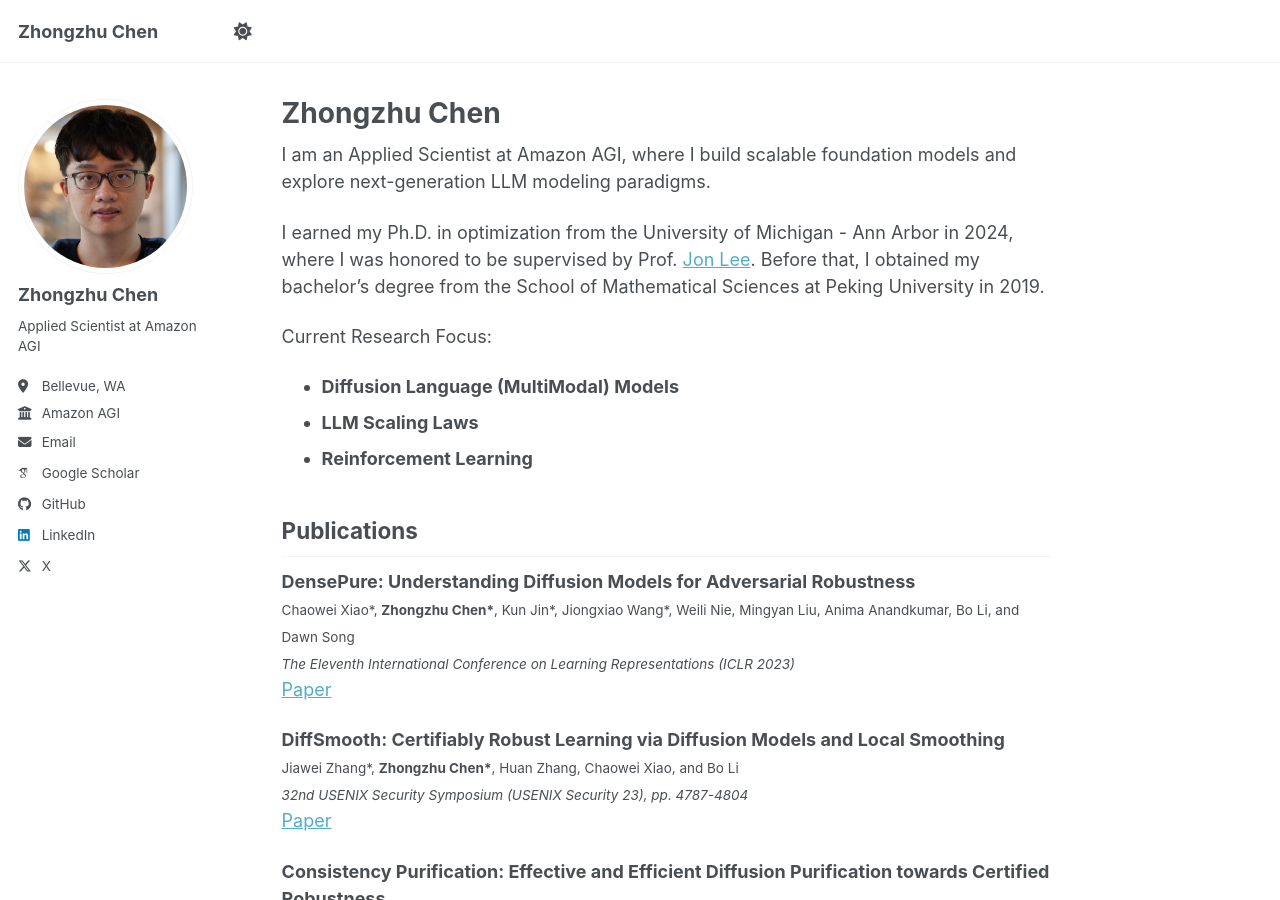
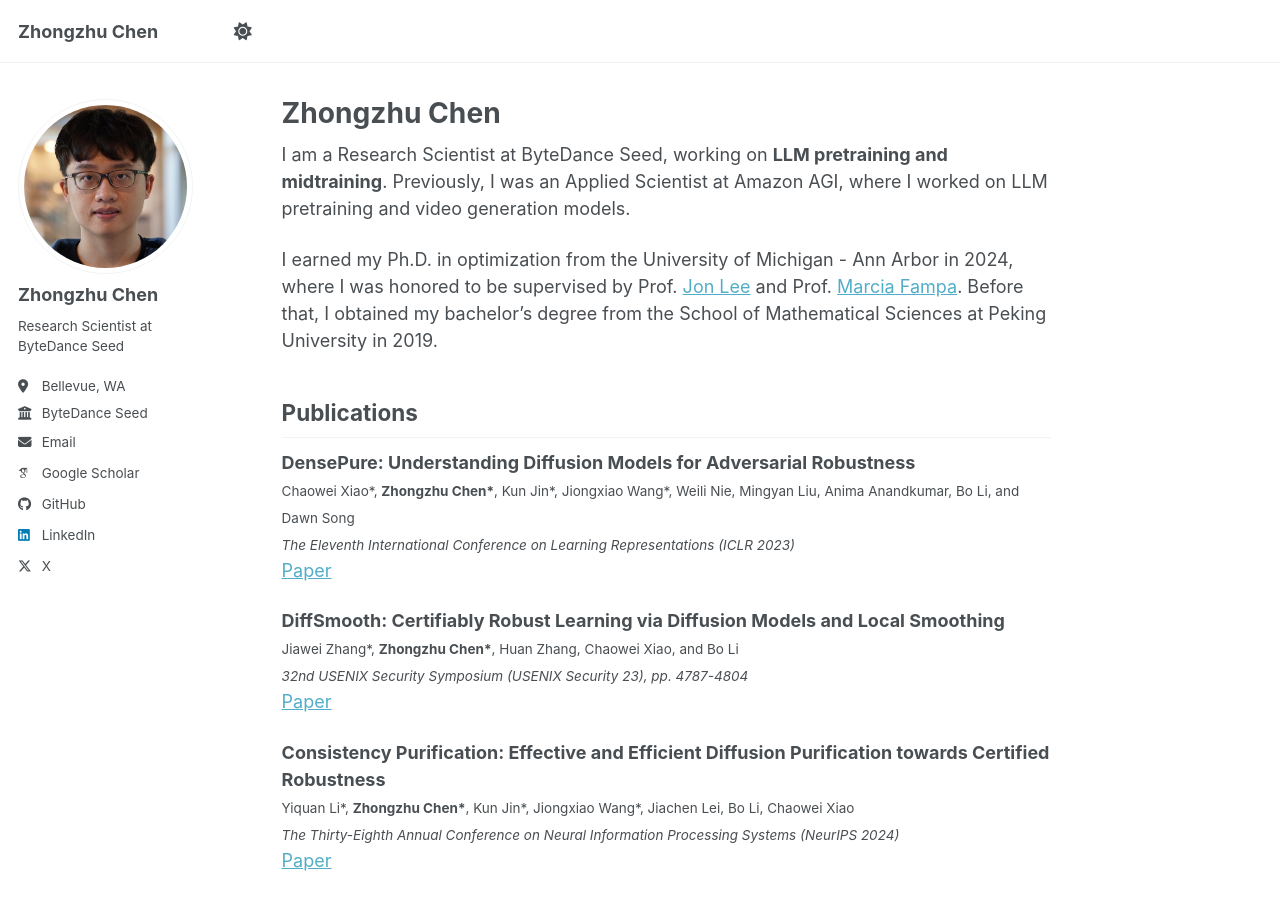
Before and after one commit to zhongzhuchen/zhongzhuchen.github.io, a Jekyll site: the page built from _pages/about.md, in a window 1280 px wide and 900 px high. Built offline with Jekyll 4.4.1, drawn with Linux system fonts in a browser that asks for light colours; some web fonts are replaced; a script bundle is joined from its source files by our own code; library files that are not in the unit come from our copies.

Commit message:
docs: update personal website bio

```diff
--- a/_config.yml
+++ b/_config.yml
@@ -12,7 +12,7 @@ site_theme               : "default" # Currently available options are "default"
 title                    : "Zhongzhu Chen"
 title_separator          : "-"
 name                     : &name "Zhongzhu Chen"
-description              : &description "Applied Scientist at Amazon AGI | Ph.D. in Operations Research"
+description              : &description "Research Scientist at ByteDance Seed | Ph.D. in Operations Research"
 url                      : https://zhongzhuchen.github.io
 baseurl                  : "" # the subpath of your site, e.g. "/blog"
 repository               : "zhongzhuchen/zhongzhuchen.github.io"
@@ -25,9 +25,9 @@ author:
   avatar           : "profile.png"
   name             : "Zhongzhu Chen"
   pronouns         : # example: "she/her"
-  bio              : "Applied Scientist at Amazon AGI"
+  bio              : "Research Scientist at ByteDance Seed"
   location         : "Bellevue, WA"
-  employer         : "Amazon AGI"
+  employer         : "ByteDance Seed"
   uri              : # URL
   email            : "zhongzhc@umich.edu"
 
--- a/_pages/about.md
+++ b/_pages/about.md
@@ -7,15 +7,9 @@ redirect_from:
   - /about.html
 ---
 
-I am an Applied Scientist at Amazon AGI, where I build scalable foundation models and explore next-generation LLM modeling paradigms.
+I am a Research Scientist at ByteDance Seed, working on **LLM pretraining and midtraining**. Previously, I was an Applied Scientist at Amazon AGI, where I worked on LLM pretraining and video generation models.
 
-I earned my Ph.D. in optimization from the University of Michigan - Ann Arbor in 2024, where I was honored to be supervised by Prof. [Jon Lee](https://sites.google.com/site/jonleewebpage/). Before that, I obtained my bachelor's degree from the School of Mathematical Sciences at Peking University in 2019.
-
-Current Research Focus:
-
-- **Diffusion Language (MultiModal) Models**
-- **LLM Scaling Laws**
-- **Reinforcement Learning**
+I earned my Ph.D. in optimization from the University of Michigan - Ann Arbor in 2024, where I was honored to be supervised by Prof. [Jon Lee](https://sites.google.com/site/jonleewebpage/) and Prof. [Marcia Fampa](https://marciafampa.com/index_eng.html). Before that, I obtained my bachelor's degree from the School of Mathematical Sciences at Peking University in 2019.
 
 <!-- ## Experience
 
```
Also changed, not shown: _pages/cv.md (+4 -5 lines).
